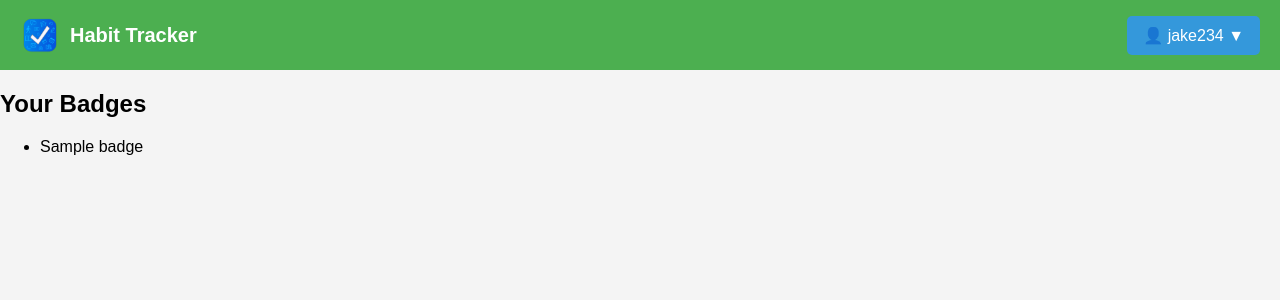
After one commit to sarthsg17/Habit-Tracker, a Flask app: page /badges in a window 1280 px wide. The commit adds this page. Shown: the top 300 px of the page. Run offline with Flask 3, Linux system fonts and the light colour scheme; a user stored in the database is signed in; tables that the repository leaves empty hold one stand-in row (values such as "Sample post").

Commit message:
dropdown button
dropdown button with dashboard, badges and logout options

```diff
--- a/routes.py
+++ b/routes.py
@@ -1,7 +1,8 @@
 from flask import Blueprint, render_template, request, redirect, url_for, flash, session
-from models import db, User, Activity
+from models import db, User, Activity, Badge
 from werkzeug.security import generate_password_hash, check_password_hash
 from datetime import datetime
+
 
 # Create a single Blueprint for all routes
 main_bp = Blueprint('main', __name__)
@@ -67,3 +68,14 @@ def logout():
     session.clear()
     flash("You have been logged out.", "info")
     return redirect(url_for('main.home'))
+
+@main_bp.route('/badges')
+def badges():
+    if 'user_id' not in session:
+        flash("You need to log in first.", "danger")
+        return redirect(url_for('main.login'))
+
+    user_id = session['user_id']
+    user_badges = Badge.query.filter_by(user_id=user_id).all()
+
+    return render_template('badges.html', username=session['username'], badges=user_badges)
--- a/static/styles.css
+++ b/static/styles.css
@@ -64,3 +64,49 @@ body {
     color: #555;
     line-height: 1.5;
 }
+
+/* Dropdown Button */
+.dropbtn {
+    background-color: #3498db;
+    color: white;
+    padding: 10px 16px;
+    font-size: 16px;
+    border: none;
+    cursor: pointer;
+    border-radius: 5px;
+}
+
+/* Dropdown Container */
+.dropdown {
+    position: relative;
+    display: inline-block;
+}
+
+/* Dropdown Content (Hidden by Default) */
+.dropdown-content {
+    display: none;
+    position: absolute;
+    background-color: white;
+    min-width: 150px;
+    box-shadow: 0px 4px 8px rgba(0, 0, 0, 0.2);
+    border-radius: 5px;
+    z-index: 1;
+}
+
+/* Links Inside the Dropdown */
+.dropdown-content a {
+    color: black;
+    padding: 10px 12px;
+    text-decoration: none;
+    display: block;
+}
+
+/* Change Color on Hover */
+.dropdown-content a:hover {
+    background-color: #f1f1f1;
+}
+
+/* Show the Dropdown When Hovering */
+.dropdown:hover .dropdown-content {
+    display: block;
+}
--- /dev/null
+++ b/templates/badges.html
@@ -0,0 +1,42 @@
+<!DOCTYPE html>
+<html lang="en">
+<head>
+    <meta charset="UTF-8">
+    <meta name="viewport" content="width=device-width, initial-scale=1.0">
+    <title>Badges | Habit Tracker</title>
+    <link rel="stylesheet" href="{{ url_for('static', filename='styles.css') }}">
+</head>
+<body>
+    <nav class="navbar">
+        <div class="logo">
+            <img src="{{ url_for('static', filename='logo.png') }}" alt="Habit Tracker Logo">
+            <span class="app-name">Habit Tracker</span>
+        </div>
+
+        <div class="nav-buttons">
+            <div class="dropdown">
+                <button class="dropbtn">👤 {{ username }} ▼</button>
+                <div class="dropdown-content">
+                    <a href="{{ url_for('main.dashboard') }}">Dashboard</a>
+                    <a href="{{ url_for('main.badges') }}">Badges</a>
+                    <a href="{{ url_for('main.logout') }}">Logout</a>
+                </div>
+            </div>
+        </div>
+    </nav>
+
+    <div class="container">
+        <h2>Your Badges</h2>
+
+        {% if badges %}
+            <ul>
+                {% for badge in badges %}
+                    <li>{{ badge.name }}</li>
+                {% endfor %}
+            </ul>
+        {% else %}
+            <p>No badges earned yet.</p>
+        {% endif %}
+    </div>
+</body>
+</html>
```
Also changed, not shown: templates/dashboard.html (+14 -2 lines), templates/home.html (+10 -3 lines).
